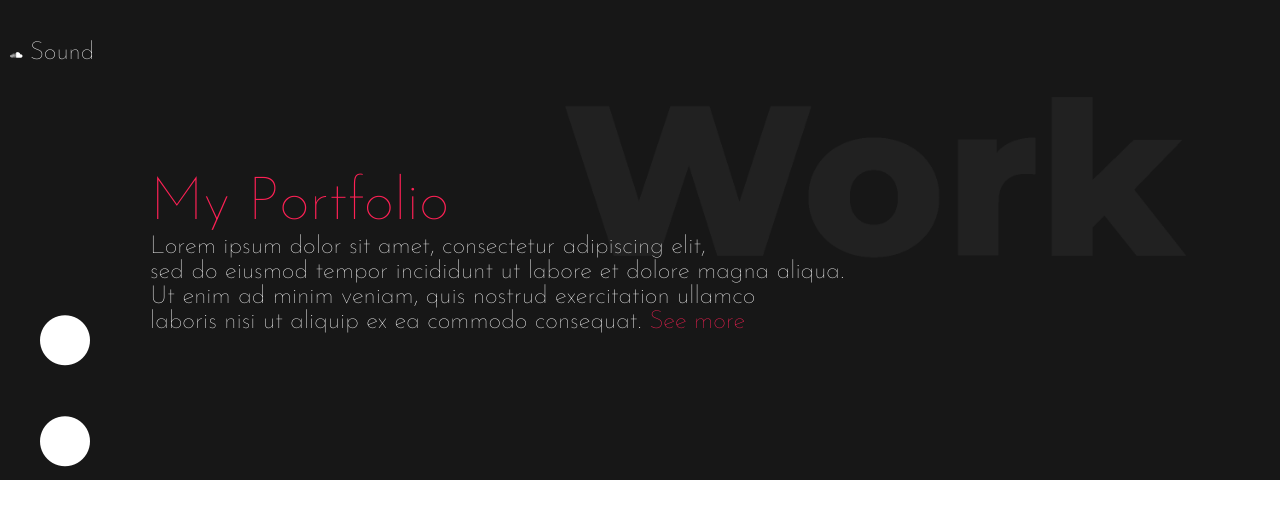
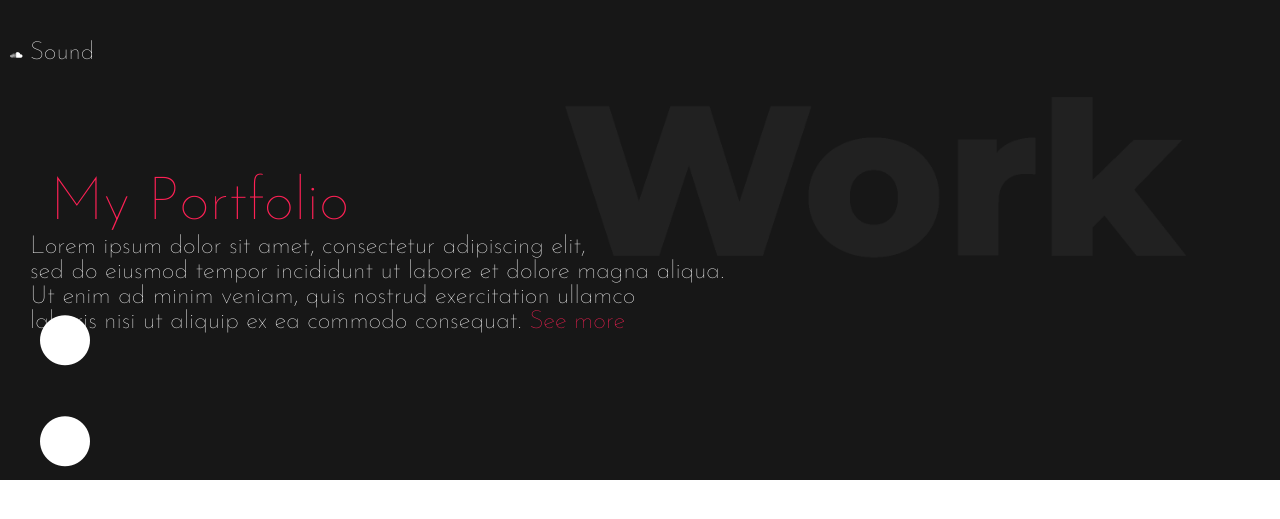
Before and after one commit to hudyakow/test7, a PHP site: page /index4.html in a window 1280 px wide. Shown: the top 519 px of the page. Run offline with PHP 8.4, Linux system fonts and the light colour scheme; some libraries are stand-ins or nearby versions; some web fonts are replaced.

Commit message:
Update style.css

```diff
--- a/style.css
+++ b/style.css
@@ -198,7 +198,7 @@ li {
 }
 .port {
 	font-size: 60px;
-	margin: 30px 0 0 150px;
+	margin: 30px 0 0 50px;
 	color: #fd2155;
 	font-family: 'Josefin Sans', sans-serif;
 	font-weight: 200;
@@ -207,7 +207,7 @@ li {
 .about-me {
 	color: #fff;
 	font-size: 25px;
-	margin: 0 0 0 150px;
+	margin: 0 0 0 30px;
 	font-family: 'Josefin Sans', sans-serif;
 }
 .see-more {
@@ -233,10 +233,10 @@ li {
 }
 .row, .row1{
 	display: flex;
-	margin: 0 0 0 150px;
+	margin: 0 0 0 30px;
 }
 .row {
-	margin: 20px 0 0 150px;
+	margin: 20px 0 0 30px;
 }
 .img-portfolio-1, .img-portfolio-2, .img-portfolio-3, .img-portfolio-4, .img-portfolio-5, .img-portfolio-6, .img-portfolio-7, .img-portfolio-8, .img-portfolio-9, .img-portfolio-10 {
 	flex-grow: 5;
```
